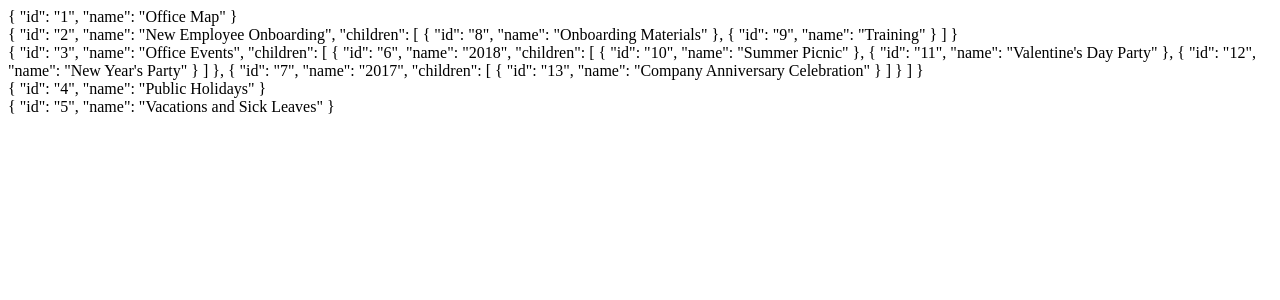
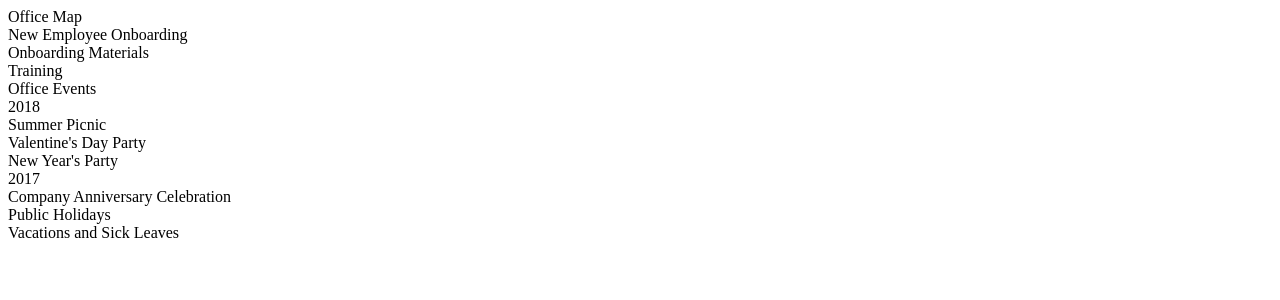
Before and after one commit to yoshi61/recursive-list, a Vue app: page / in a window 1280 px wide. Shown: the top 300 px of the page. Built offline with nearby package versions, Linux system fonts and the light colour scheme.

Commit message:
add RecursiveListItems component to recursively display all items and children

```diff
--- a/src/App.vue
+++ b/src/App.vue
@@ -1,13 +1,15 @@
 <template>
-    <div v-for="item in listData" :key="item.id">
-        {{item}}
-    </div>
+    <recursive-list-items :items="listData"></recursive-list-items>
 </template>
 
 <script>
 import { fetchData } from "./fetchData.js";
+import RecursiveListItems from "./components/RecursiveListItems";
 export default {
     name: "App",
+    components: {
+        RecursiveListItems
+    },
     data() {
         return {
             listData: [],
--- /dev/null
+++ b/src/components/RecursiveListItems.vue
@@ -0,0 +1,42 @@
+<template>
+  <div v-for="item in items" :key="item.id">
+    <template v-if="hasChildren(item)">
+        <div>
+            {{ item.name }}
+        </div>
+        <div>
+            <recursive-list-items :items="item.children" :level="level+1" />
+        </div>
+    </template>
+    <template v-else>
+      <div>
+          {{ item.name }}
+      </div>
+    </template>
+  </div>
+</template>
+
+<script>
+export default {
+    name: "RecursiveListItems",
+
+    props: {
+        items: {
+            required: true,
+            type: Array
+        },
+        level: {
+            type:Number,
+            default: 0
+        }
+    },
+    methods: {
+        hasChildren(item) {
+            return item?.children && item?.children.length > 0;
+        }
+    }
+}
+</script>
+
+<style>
+</style>
```
